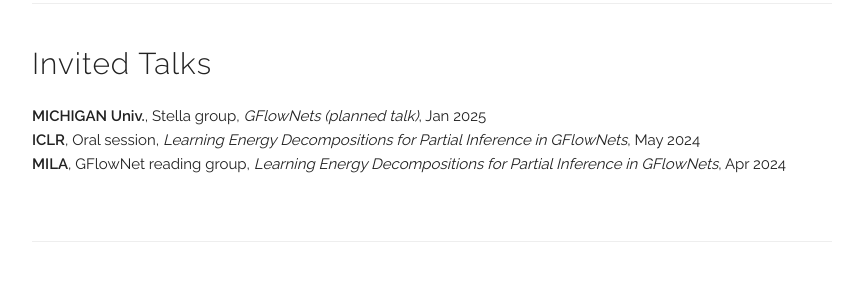
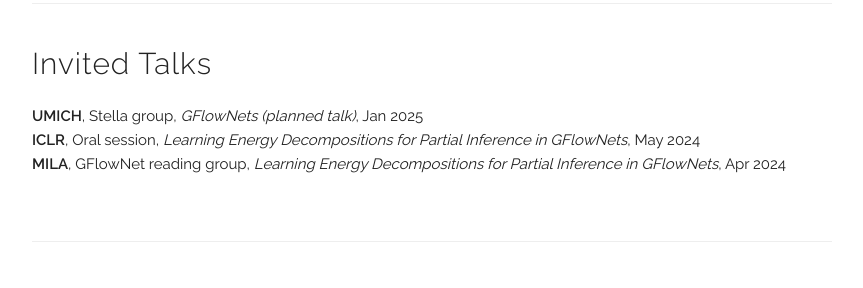
Before and after one commit to hsjang0/hsjang, a Jekyll site: the page built from index.html, in a window 1280 px wide. Shown: the part 1474-1762 px from the top of the page, without its empty margins (208-1071 px from the left). Built offline with Jekyll 4.4.1, drawn with Linux system fonts in a browser that asks for light colours; some web fonts are replaced.

Commit message:
Update index.html

```diff
--- a/index.html
+++ b/index.html
@@ -56,7 +56,7 @@
 <div class="docs-section" id="invited">
   <h4>Invited Talks</h4>
   <p>
-  <b>MICHIGAN Univ.</b>, Stella group, <i> GFlowNets (planned talk)</i>, Jan 2025 <br>
+  <b>UMICH</b>, Stella group, <i> GFlowNets (planned talk)</i>, Jan 2025 <br>
   <b>ICLR</b>, Oral session, <i> Learning Energy Decompositions for Partial Inference in GFlowNets</i>, May 2024 <br>
   <b>MILA</b>, GFlowNet reading group, <i> Learning Energy Decompositions for Partial Inference in GFlowNets</i>, Apr 2024
   </p>
```
